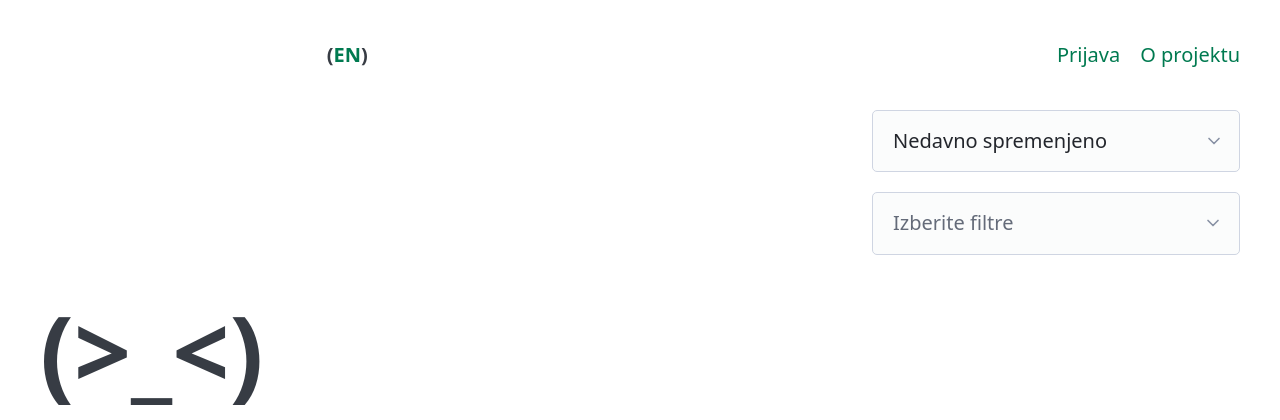
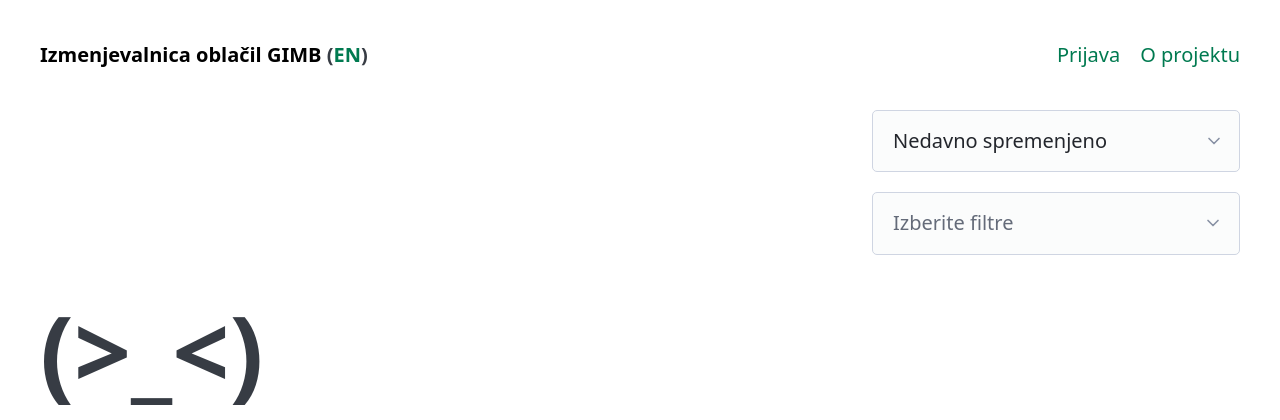
Before and after one commit to bezidev/IzmenjevalnicaOblacil, a FastAPI app: page / in a window 1280 px wide. Shown: the top 420 px of the page. Run offline with FastAPI, Linux system fonts and the light colour scheme; data that the repository does not hold is empty.

Commit message:
fix: no-link styling on color scheme: light

```diff
--- a/templates/head.jinja
+++ b/templates/head.jinja
@@ -5,7 +5,15 @@
 <!--<link rel="stylesheet" href="/static/css/main.css">-->
 <title>Šolska izmenjevalnica oblačil</title>
 <style>
-    .no-link {
-        color: white;
+    @media (prefers-color-scheme: dark) {
+        .no-link {
+            color: white;
+        }
+    }
+
+    @media (prefers-color-scheme: light) {
+        .no-link {
+            color: black;
+        }
     }
 </style>
```
